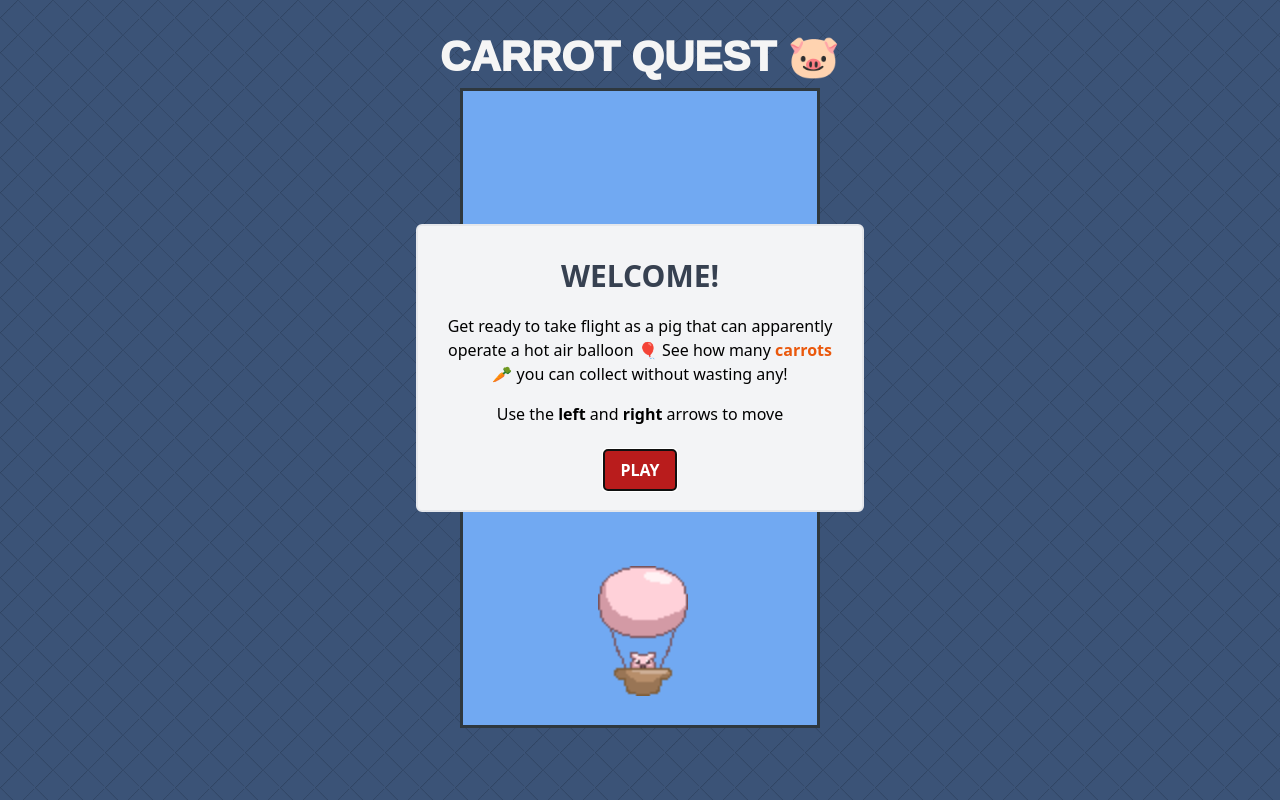
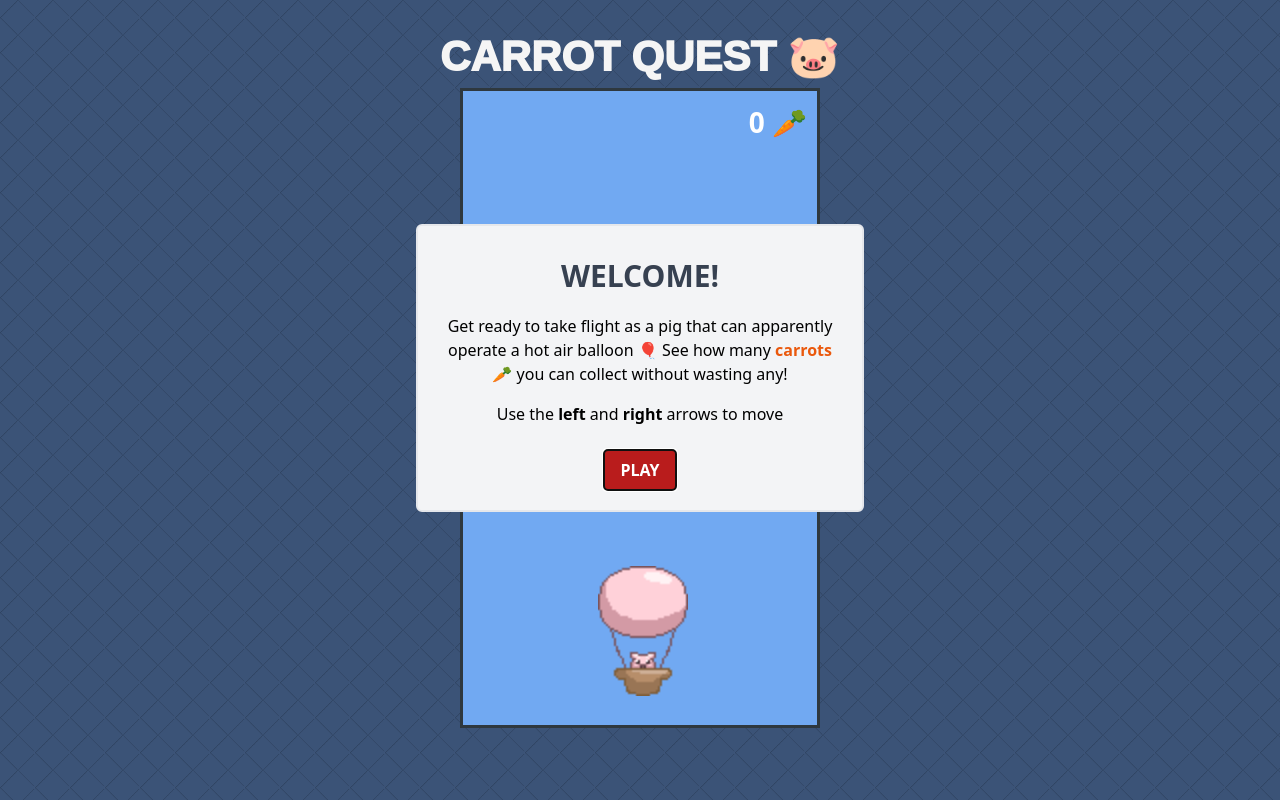
Before and after one commit to Gavin-Ho/carrot-quest, a React (Create React App) app: page / in a window 1280 px wide. Built offline with nearby package versions, Linux system fonts and the light colour scheme; a web font is replaced by a local one.

Commit message:
Fix carrot score

```diff
--- a/src/components/App.jsx
+++ b/src/components/App.jsx
@@ -312,15 +312,15 @@ const GameBox = styled.div`
 `
 //
 const CarrotScore = styled.div`
-  position: relative;
+  position: absolute;
+  top: 10px;
+  right: 10px;
   text-align: right;
-  margin: 0.75rem;
   font-size: 1.75rem;
-  line-height: 2rem;
   font-weight: 700;
   color: #ffffff;
-  z-index: 3;
-`
+  z-index: 300;
+`;
 
 const AirBalloon = styled.div`
   position: absolute;
```
